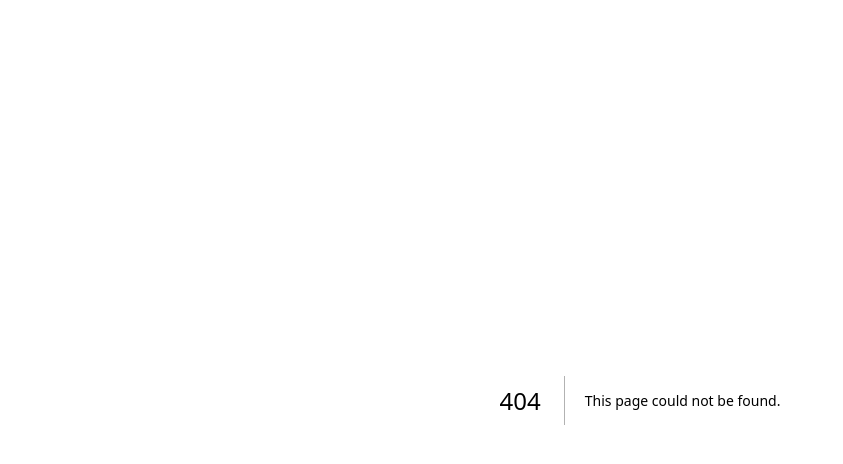
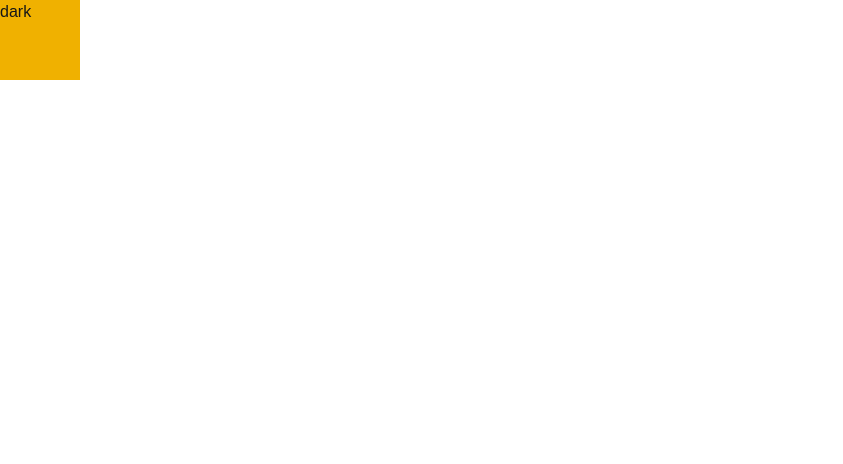
Before and after one commit to caozhengqian/tailwindstudy, a Next.js app: page /custom in a window 1280 px wide. Before the commit this address had no page. Shown: the top 464 px of the page, without its empty margins (0-843 px from the left). Built offline with nearby package versions, Linux system fonts and the light colour scheme.

Commit message:
自定义3-1：components

```diff
--- /dev/null
+++ b/src/app/custom/page.tsx
@@ -0,0 +1,12 @@
+"use client"
+export default function Custom() {
+
+    return (
+        <>
+            <div className="card">
+                dark
+            </div>
+        </>
+
+    );
+}
--- a/src/app/globals.css
+++ b/src/app/globals.css
@@ -25,3 +25,8 @@ body {
   color: var(--foreground);
   font-family: Arial, Helvetica, sans-serif;
 }
+@layer components{
+  .card{
+    @apply w-20 h-20 bg-yellow-500
+  }
+}
```
